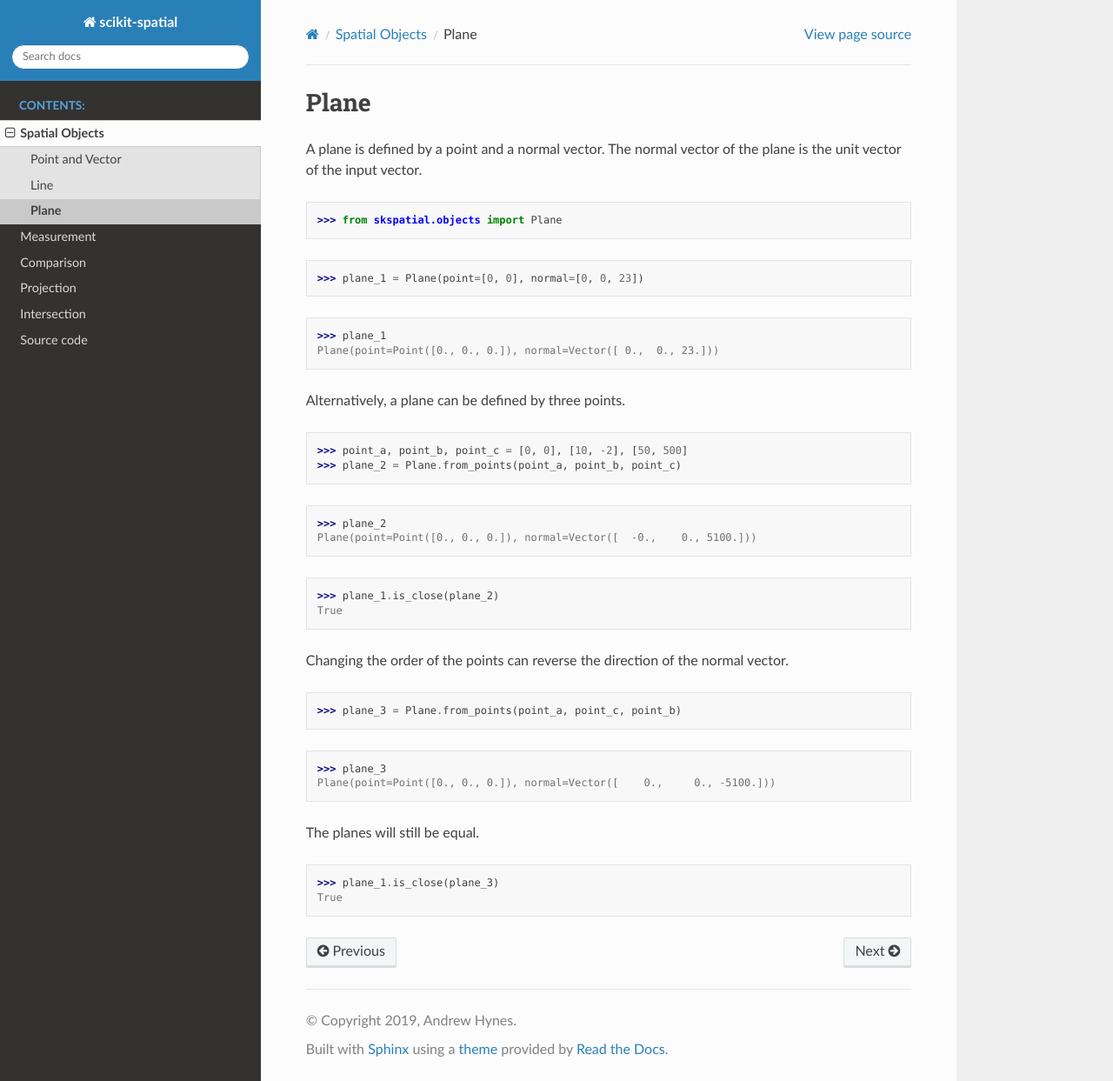
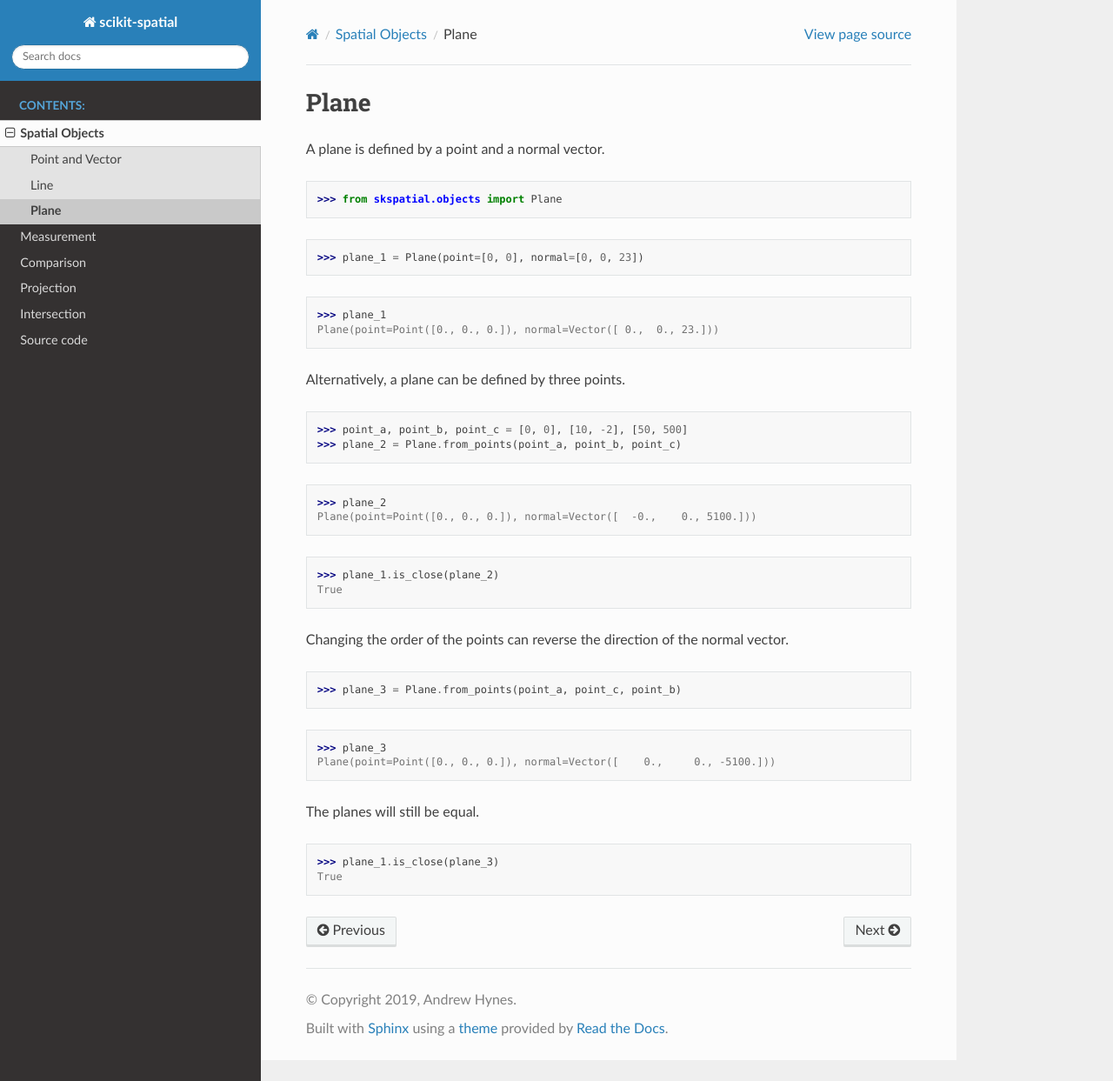
Before and after one commit to ajhynes7/scikit-spatial, a Sphinx documentation site: the page built from doc/source/objects/plane.rst, in a window 1280 px wide and 1243 px high. Shown: the whole window at 87% size. Built offline with Sphinx 7.4.7 and the Read the Docs theme 2.0.0, drawn with Linux system fonts in a browser that asks for light colours.

Commit message:
Delete sentences about line/plane unit vector in docs

```diff
--- a/doc/source/objects/line.rst
+++ b/doc/source/objects/line.rst
@@ -2,7 +2,7 @@
 Line
 ----
 
-A line is defined by a point and a direction vector. The direction of the line is the unit vector of the input vector.
+A line is defined by a point and a direction vector.
 
 >>> from skspatial.objects import Line
 
--- a/doc/source/objects/plane.rst
+++ b/doc/source/objects/plane.rst
@@ -2,7 +2,7 @@
 Plane
 -----
 
-A plane is defined by a point and a normal vector. The normal vector of the plane is the unit vector of the input vector.
+A plane is defined by a point and a normal vector.
 
 >>> from skspatial.objects import Plane
 
```
